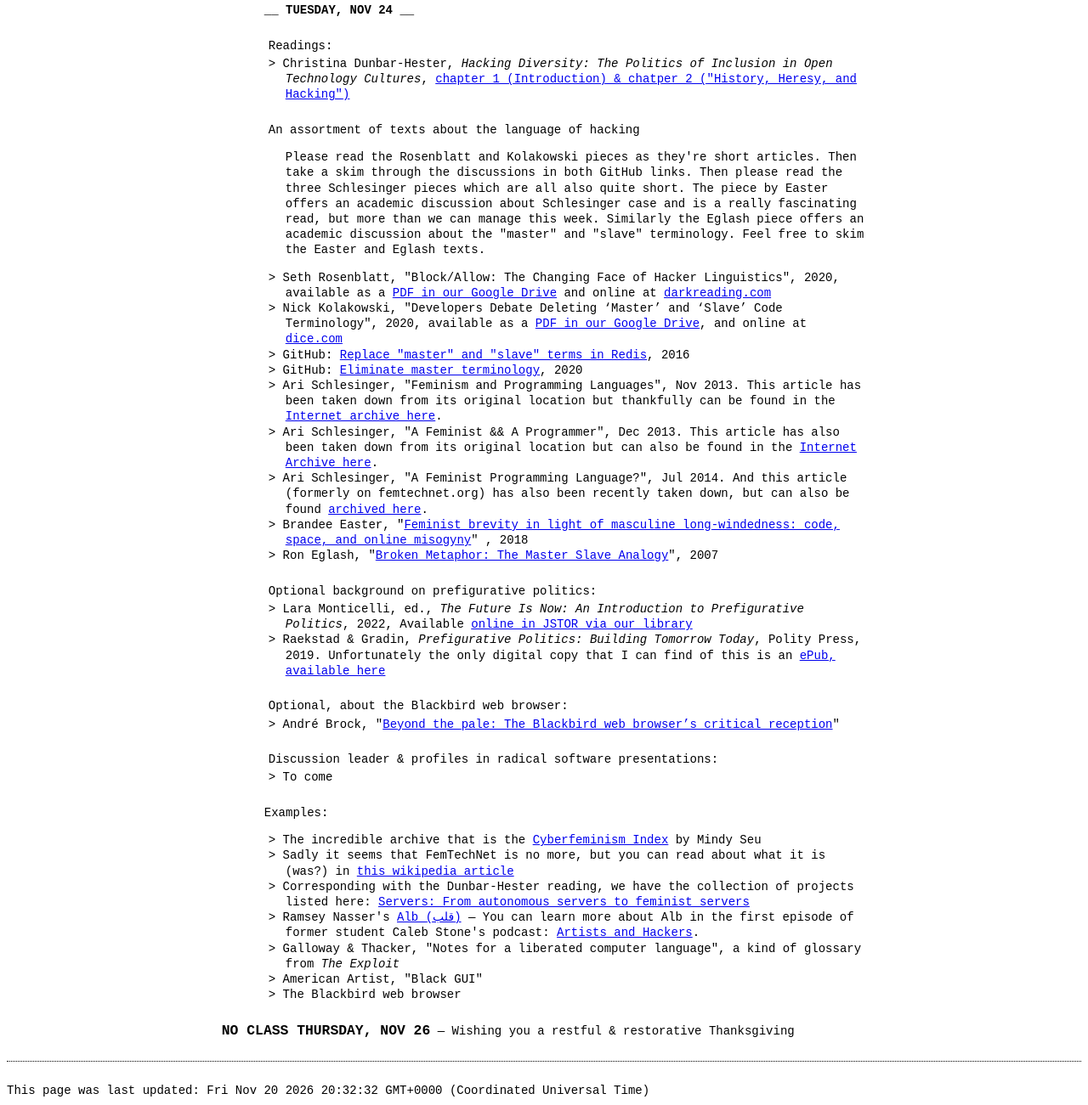
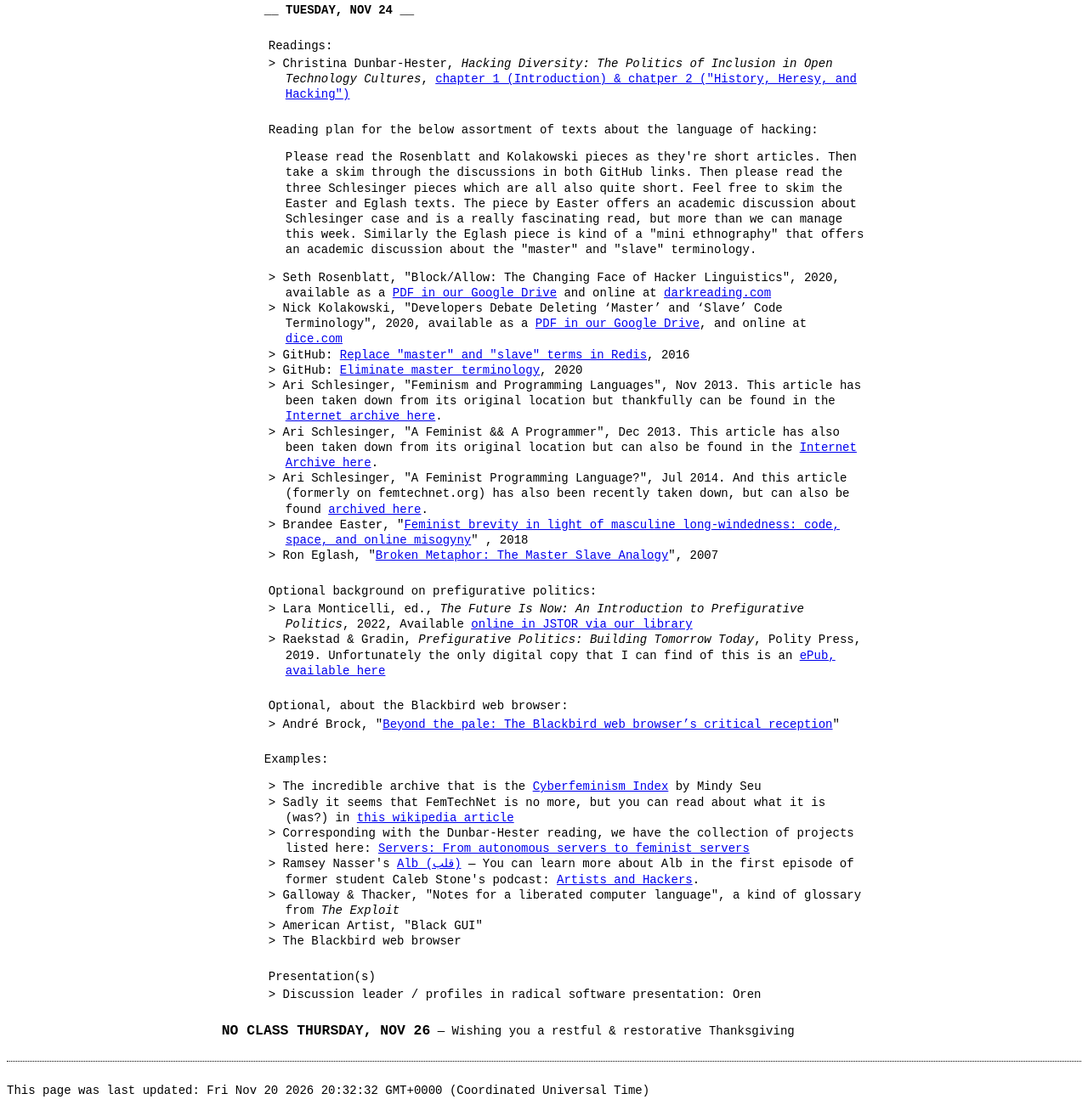
Before and after one commit to mcst294/fall-2026, a plain HTML site: page schedule.html in a window 1280 px wide. Shown: the part 8793-10094 px from the top of the page at 85% size. Drawn offline with nearby package versions, Linux system fonts and the light colour scheme.

Commit message:
fixes to prev update

```diff
--- a/schedule.html
+++ b/schedule.html
@@ -1499,19 +1499,20 @@
 	       chapter 1 (Introduction) &amp; chatper 2 ("History, Heresy, and Hacking")</a>
 	   </li>
 
-	   <h5>An assortment of texts about the language of hacking</h5>
+	   <h5>Reading plan for the below assortment of texts about the language of hacking:</h5>
 
 	   <p>
 	     Please read the Rosenblatt and Kolakowski pieces as
 	     they're short articles. Then take a skim through the
 	     discussions in both GitHub links. Then please read the
 	     three Schlesinger pieces which are all also quite
-	     short. The piece by Easter offers an academic discussion
-	     about Schlesinger case and is a really fascinating read,
-	     but more than we can manage this week. Similarly the
-	     Eglash piece offers an academic discussion about the
-	     "master" and "slave" terminology. Feel free to skim the
-	     Easter and Eglash texts.
+	     short. Feel free to skim the Easter and Eglash texts. The
+	     piece by Easter offers an academic discussion about
+	     Schlesinger case and is a really fascinating read, but
+	     more than we can manage this week. Similarly the Eglash
+	     piece is kind of a &quot;mini ethnography&quot; that
+	     offers an academic discussion about the "master" and
+	     "slave" terminology.
 	   </p>
 
 	   <li>
@@ -1606,14 +1607,6 @@
 
 	 </ul>
 
-	 <ul class="reading-list">
-	   <h5>Discussion leader &amp; profiles in radical software presentations:</h5>
-
-	   <li>
-	     To come
-	   </li>
-	 </ul>
-
 	 <h5>Examples:</h5>
 
 	 <ul class="reading-list">
@@ -1655,6 +1648,15 @@
 
 	 </ul>
 
+	 <ul class="reading-list">
+	   <h5>Presentation(s)</h5>
+
+	   <li>
+	     Discussion leader / profiles in radical software
+	     presentation: Oren
+	   </li>
+	 </ul>
+
        </div> <!-- day -->
 
      </div> <!-- week -->
```
